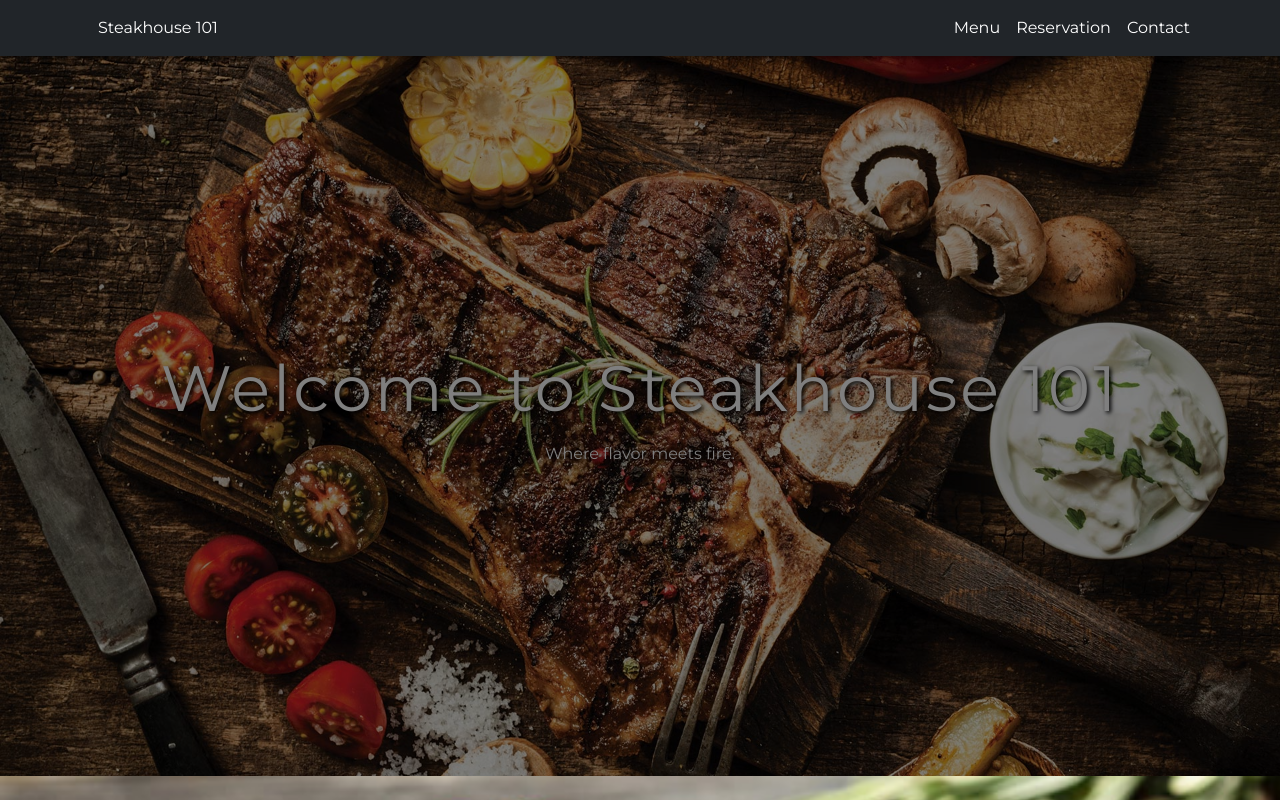
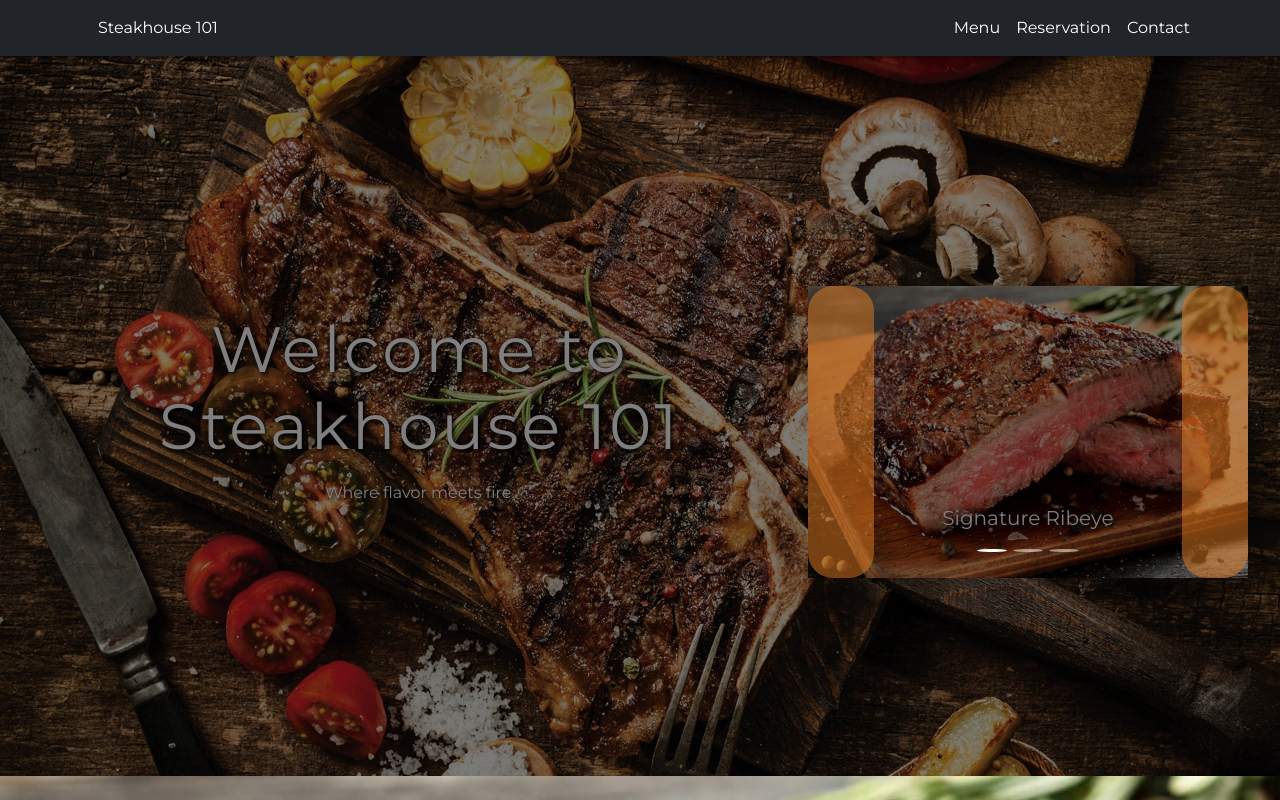
Before and after one commit to Leviticus-Here/steakhouse101, a React (Create React App) app: page / in a window 1280 px wide. Shown: the top 800 px of the page. Built offline with nearby package versions, Linux system fonts and the light colour scheme.

Commit message:
Commit message here

```diff
--- a/src/components/Hero.js
+++ b/src/components/Hero.js
@@ -1,5 +1,6 @@
 import React from 'react';
-import './Hero.css'; // keep for layout, padding, etc.
+import './Hero.css';
+import ImageSlider from './ImageSlider';
 
 const Hero = () => {
   return (
@@ -10,11 +11,17 @@ const Hero = () => {
         backgroundSize: 'cover',
         backgroundPosition: 'center',
         backgroundRepeat: 'no-repeat',
+        padding: '4rem 2rem',
+        color: '#fff',
       }}
     >
-      <div>
+      <div className="text-center">
         <h1>Welcome to Steakhouse 101</h1>
         <p>Where flavor meets fire.</p>
+      </div>
+
+      <div style={{ marginTop: '2rem' }}>
+        <ImageSlider />
       </div>
     </section>
   );
```
